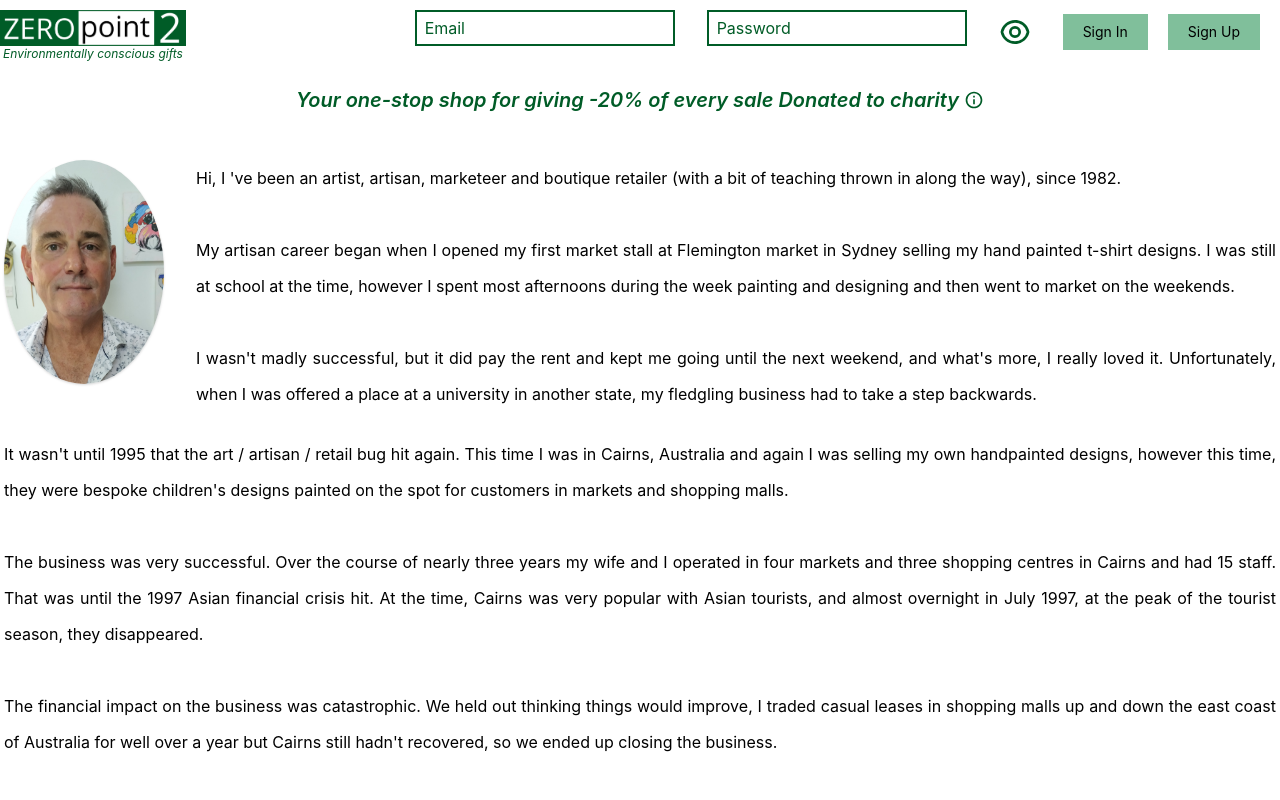
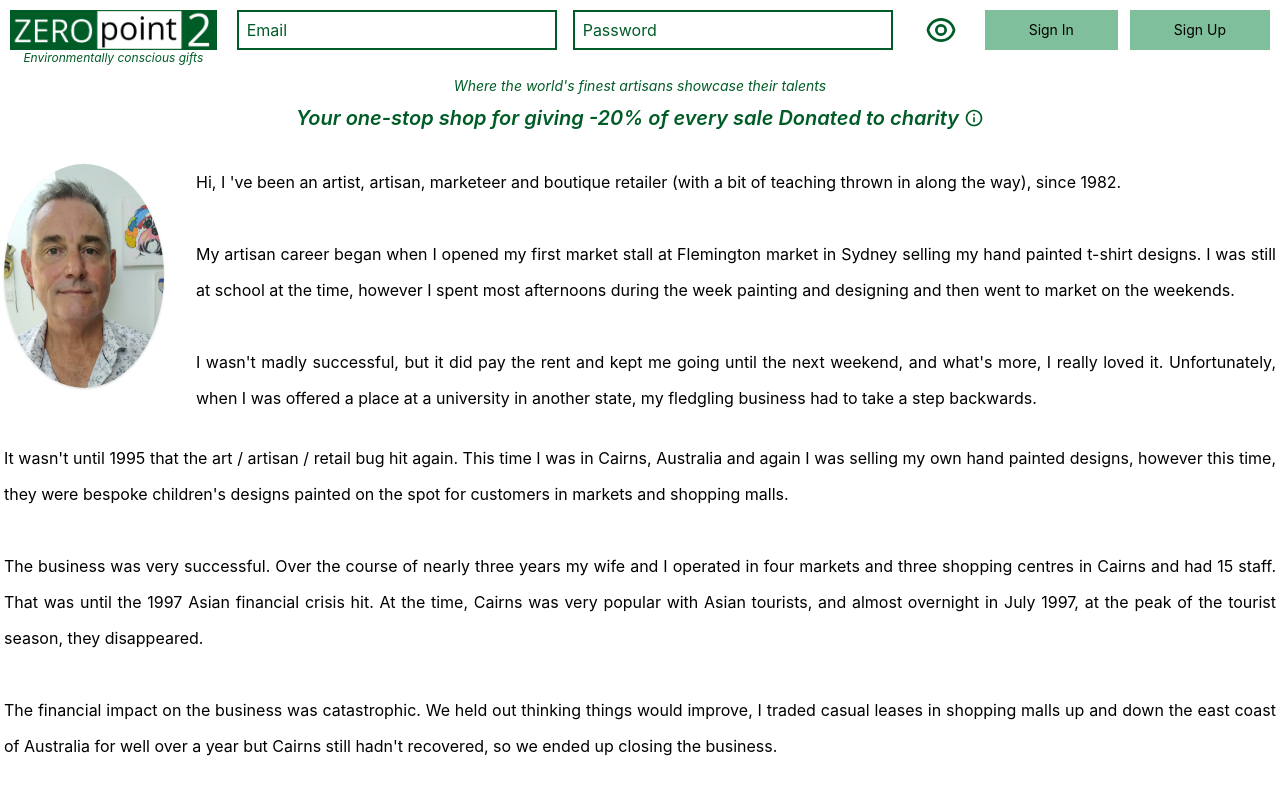
Before and after one commit to Ashanmg/Ecommerce-App, a React (Create React App) app in the folder Presentation/ZeroPoint2/ClientApp/: page /contact-info in a window 1280 px wide. Shown: the top 800 px of the page. Built offline with nearby package versions, Linux system fonts and the light colour scheme.

Commit message:
remove zoom nav bar set

```diff
--- a/Presentation/ZeroPoint2/ClientApp/src/components/NavBar/NavBar.js
+++ b/Presentation/ZeroPoint2/ClientApp/src/components/NavBar/NavBar.js
@@ -21,40 +21,46 @@ export const NavBar = ({ className, ...restProps }) => {
       animate={{ y: -10 }}
       transition={{ stiffness: 120 }}
     >
-      <div className="container max-w-screen-xl flex flex-col sm:flex-col md:flex-col lg:flex-row pt-5 items-center md:items-center lg:items-start lg:justify-between">
-        <div className="logo flex-initial mb-4 lg:mb-0">
+      <div className="container max-w-screen-xl flex flex-col sm:flex-col md:flex-col lg:flex-row pt-5 items-center md:items-center md:justify-center lg:items-start lg:justify-center px-0 lg:px-1">
+        <div className="logo flex-initial mb-4 mr-4 lg:mb-0">
           <Link to="/">
             <img
               src={zeroLogo}
               alt="Logo"
-              className="object-cover h-14 md:h-14 lg:h-9 w-auto"
+              className="object-cover h-14 md:h-14 lg:h-10 w-auto"
             />
           </Link>
           <div className="logo_description text-G-dark text-xs italic">
             Environmentally conscious gifts
           </div>
         </div>
-        <div className="auth_form">
+        <div className="auth_form mb-5 sm:mb-0">
           <form
             action="submit"
-            className="flex flex-col md:flex-col lg:flex-row items-center md:justify-between"
+            className="flex flex-col md:flex-col lg:flex-row md:justify-between"
           >
-            <div className="flex mb-2">
-              <TextField placeholder="Email" className="mx-3 md:mr-5" />
-              <TextField placeholder="Password" className="mx-3 md:mr-5" />
+            <div className="flex mb-2 mx-1">
+              <TextField
+                placeholder="Email"
+                className="mr-4 md:w-auto xl:w-80"
+              />
+              <TextField
+                placeholder="Password"
+                className="lg:mr-4 md:w-auto xl:w-80"
+              />
             </div>
-            <div className="flex">
+            <div className="flex justify-center">
               <Button
                 beforeIcon={<RiEyeLine size={32} color="#005C27" />}
-                className="h-9 py-2 px-3 flex items-center mr-5"
+                className="h-7 md:h-10 py-2 px-3 flex items-center mr-4"
               />
               <Button
                 children="Sign In"
-                className="h-7 md:h-9 py-1 md:py-2 px-5 bg-G-light text-sm mr-5 hover:text-white"
+                className="h-7 md:h-10 py-1 md:py-2 px-6 xl:px-11 items-center bg-G-light text-sm mr-3 hover:text-white"
               />
               <Button
                 children="Sign Up"
-                className="h-7 md:h-9 py-1 md:py-2 px-5 bg-G-light text-sm mr-5 hover:text-white"
+                className="h-7 md:h-10 py-1 md:py-2 px-6 xl:px-11 items-center bg-G-light text-sm hover:text-white"
               />
             </div>
           </form>
--- a/Presentation/ZeroPoint2/ClientApp/src/components/ProductCard/ProductCard.js
+++ b/Presentation/ZeroPoint2/ClientApp/src/components/ProductCard/ProductCard.js
@@ -18,8 +18,6 @@ export const ProductCard = ({ className, thumbnail, ...restProps }) => {
       initial={{ scale: 0.5 }}
       animate={{ scale: 1 }}
       transition={{ duration: 0.45 }}
-      whileHover={{ scale: 1.2 }}
-      whileTap={{ scale: 0.8 }}
       {...restProps}
     >
       <img src={thumbnail} alt="" />
--- a/Presentation/ZeroPoint2/ClientApp/src/components/Riban/Riban.js
+++ b/Presentation/ZeroPoint2/ClientApp/src/components/Riban/Riban.js
@@ -8,7 +8,7 @@ import './Riban.scss';
 
 export const Riban = ({ className, ...restProps }) => {
   const RibanClasses = CN(
-    'riban flex w-full justify-center items-center text-md md:text-xl italic h-14 text-G-dark font-semibold',
+    'riban flex flex-col w-full justify-center items-center italic h-14 text-G-dark',
     className,
     {}
   );
@@ -19,10 +19,13 @@ export const Riban = ({ className, ...restProps }) => {
       {...restProps}
       initial={{ x: -2000 }}
       animate={{ x: 0 }}
-      transition={{duration: 0.45, delay:0.2}}
+      transition={{ duration: 0.45, delay: 0.2 }}
     >
-      Your one-stop shop for giving -20% of every sale Donated to charity&nbsp;{' '}
-      <RiInformationLine />
+      <div className='mb-2 text-xs md:text-sm'>Where the world's finest artisans showcase their talents</div>
+      <div className="flex flex-row items-center text-md md:text-xl font-semibold">
+        Your one-stop shop for giving -20% of every sale Donated to
+        charity&nbsp; <RiInformationLine />
+      </div>
     </motion.div>
   );
 };
--- a/Presentation/ZeroPoint2/ClientApp/src/components/TextField/TextField.js
+++ b/Presentation/ZeroPoint2/ClientApp/src/components/TextField/TextField.js
@@ -18,7 +18,7 @@ export const TextField = ({
         disabled={false}
         readOnly={false}
         placeholder={placeholder}
-        className="placeholder-G-dark pl-2 border-G-dark border-solid border-2 w-full h-7 md:h-9 focus:border-G-dark"
+        className="placeholder-G-dark pl-2 border-G-dark border-solid border-2 w-full h-7 md:h-10 focus:border-G-dark"
       />
     </div>
   );
--- a/Presentation/ZeroPoint2/ClientApp/src/screens/ContactInfo/ContactInfo.js
+++ b/Presentation/ZeroPoint2/ClientApp/src/screens/ContactInfo/ContactInfo.js
@@ -47,7 +47,7 @@ export const ContactInfo = ({ className, ...restProps }) => {
         <h6>
           It wasn't until 1995 that the art / artisan / retail bug hit again.
           This time I was in Cairns, Australia and again I was selling my own
-          handpainted designs, however this time, they were bespoke children's
+          hand painted designs, however this time, they were bespoke children's
           designs painted on the spot for customers in markets and shopping
           malls.
         </h6>
--- a/Presentation/ZeroPoint2/ClientApp/src/screens/HomeScreen/HomeScreen.js
+++ b/Presentation/ZeroPoint2/ClientApp/src/screens/HomeScreen/HomeScreen.js
@@ -213,20 +213,36 @@ export const HomeScreen = ({ className, ...restProps }) => {
   const [products, setProducts] = useState(initialProducts);
 
   useEffect(() => {
+    let productCopy = [...products];
+    let a = [1];
+    let randomFirst;
     setInterval(() => {
-      let productCopy = [...products];
       let first = Math.floor(Math.random() * 5);
-      let second = Math.floor(Math.random() * 5 + 5);
-      let third = Math.floor(Math.random() * 5 + 10);
+      // let second = Math.floor(Math.random() * 5 + 5);
+      // let third = Math.floor(Math.random() * 5 + 10);
 
-      let randomFirst = Math.floor(Math.random() * 5 + 15);
-      let randomSecond = Math.floor(Math.random() * 5 + 20);
-      let randomThird = Math.floor(Math.random() * 2 + 25);
+      randomFirst = Math.floor(Math.random() * 5 + 15);
+      productCopy.splice(first, 1, prods[randomFirst]);
+      let ids = productCopy.map((product) => product.id);
+      a = ids.filter((item, index) => ids.indexOf(item) !== index);
+
+      while (a.length !== 0) {
+        randomFirst = Math.floor(Math.random() * 5 + 15);
+        productCopy.splice(first, 1, prods[randomFirst]);
+        let ids = productCopy.map((product) => product.id);
+        a = ids.filter((item, index) => ids.indexOf(item) !== index);
+      }
+
+
+      // let randomSecond = Math.floor(Math.random() * 5 + 20);
+      // let randomThird = Math.floor(Math.random() * 2 + 25);
 
       productCopy.splice(first, 1, prods[randomFirst]);
-      productCopy[second] = prods[randomSecond];
-      productCopy[third] = prods[randomThird];
+      // productCopy[second] = prods[randomSecond];
+      // productCopy[third] = prods[randomThird];
 
+      // console.log(ids);
+      console.log(productCopy);
       setProducts(productCopy);
     }, 3000);
   }, []);
--- a/Presentation/ZeroPoint2/ClientApp/tailwind.config.js
+++ b/Presentation/ZeroPoint2/ClientApp/tailwind.config.js
@@ -1,5 +1,5 @@
-const appTypography = require("./src/config/typography");
-const { palette, brand } = require("./src/config/colors");
+const appTypography = require('./src/config/typography');
+const { palette, brand } = require('./src/config/colors');
 
 module.exports = {
   purge: ['./src/**/*.{js,jsx,ts,tsx}', './public/index.html'],
@@ -10,9 +10,10 @@ module.exports = {
     },
     screen: {
       sm: '640px',
-      md: '760px',
-      lg: '1170px',
-      xl: '1920px',
+      md: '768px',
+      lg: '1024px',
+      xl: '1280px',
+      '2xl': '1536px',
     },
     fontFamily: {
       ...appTypography.fontFamily,
```
